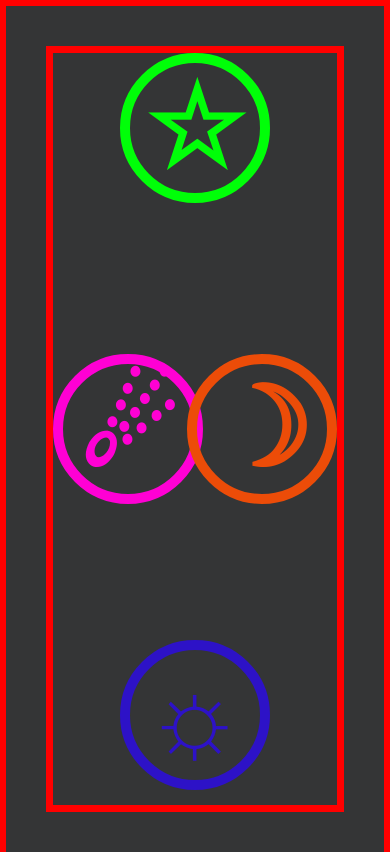
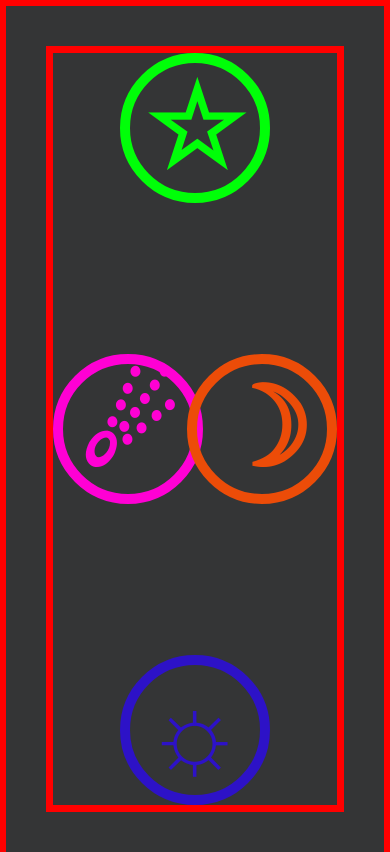
Before and after one commit to odm275/simon-game-app, a website: page index.html in a window 390 px wide. Drawn offline with nearby package versions, Linux system fonts and the light colour scheme.

Commit message:
button responsiveness works perfectly now

```diff
--- a/sass/components/_button.scss
+++ b/sass/components/_button.scss
@@ -80,10 +80,10 @@
     }
     &--blue{
         @include play-button($color-off-blue);
-        top:78%;
+        top:100%;
         left:50%;
         margin-right: -50%;
-        transform: translate(-50%,0%);//Centering is done via the left-upper corner of the div
+        transform: translate(-50%,-100%);//Centering is done via the left-upper corner of the div
 
         &:hover{
             color: $background-color;
```
Also changed, not shown: css/style.css.
